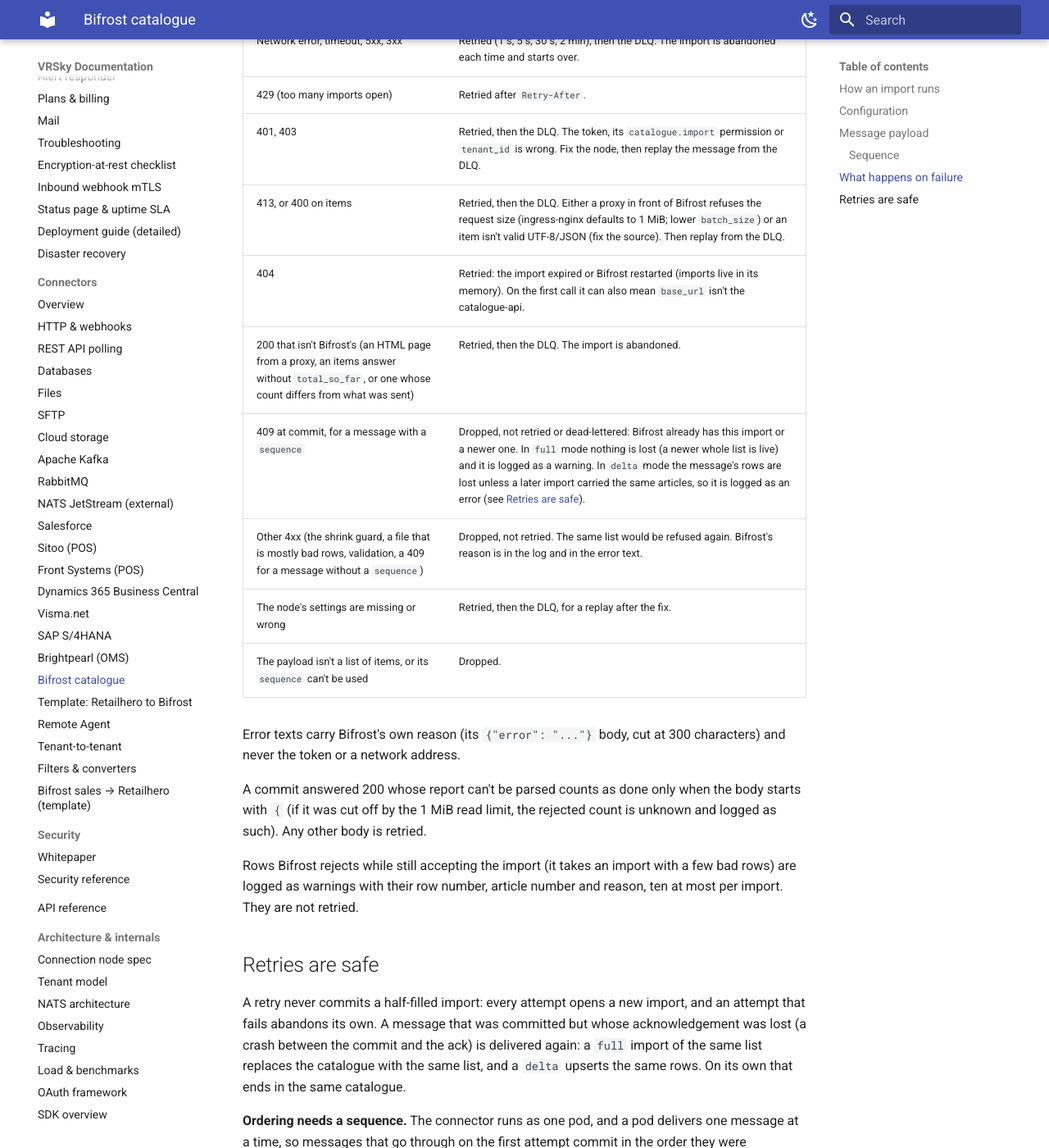
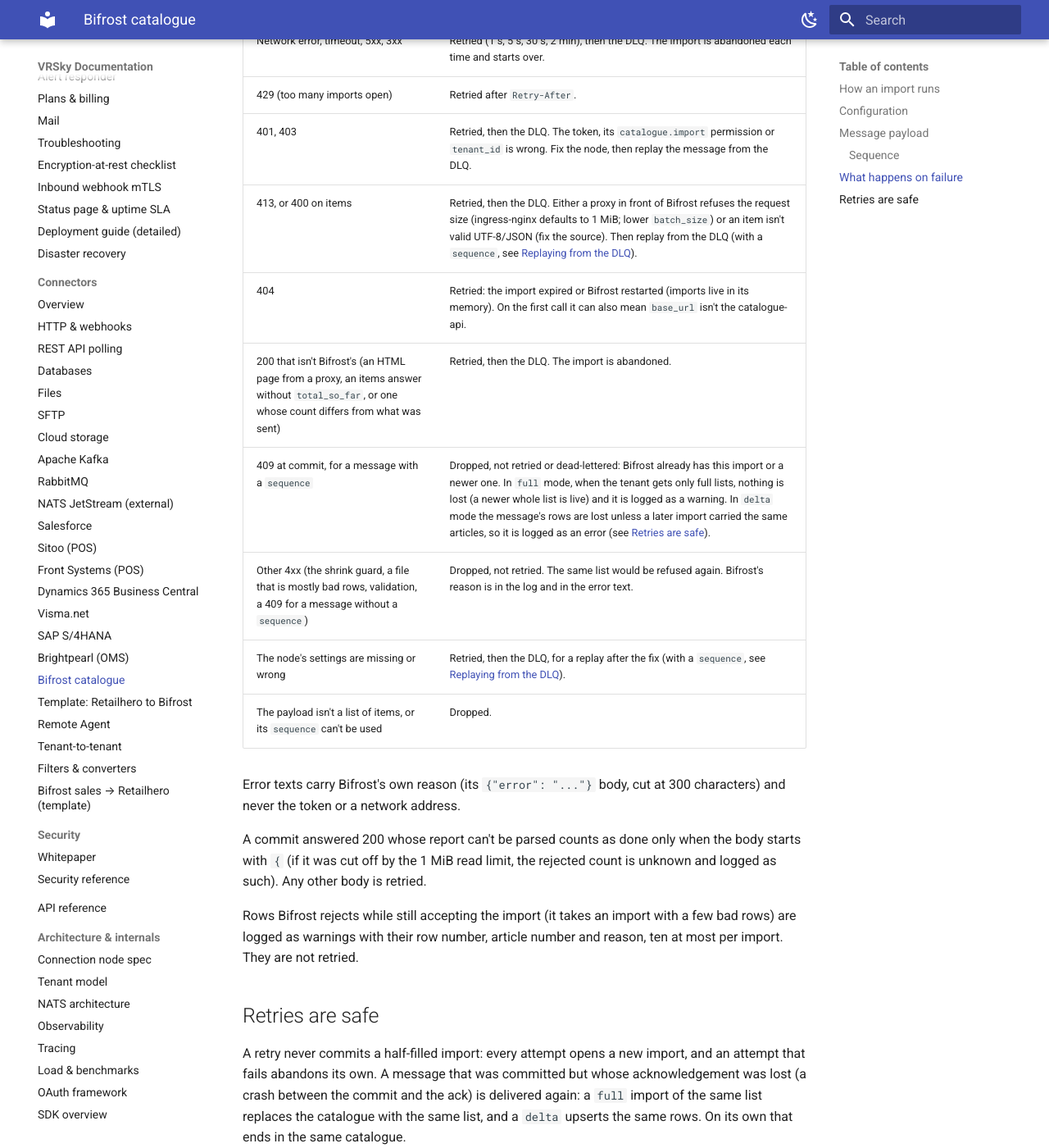
Before and after one commit to ValueRetail/vrsky, an MkDocs documentation site: the page built from docs/connectors/bifrost-catalogue.md, in a window 1280 px wide and 1400 px high, scrolled down 2784 px. Shown: the whole window at 82% size. Built offline with MkDocs 1.6.1 and Material for MkDocs 9.7.7, drawn with Linux system fonts in a browser that asks for light colours.

Commit message:
docs(bifrost-catalogue): replay caveat in the failure table, rewrap (#858)
Co-Authored-By: Claude Opus 5.5 <noreply@anthropic.com>

```diff
--- a/docs/connectors/bifrost-catalogue.md
+++ b/docs/connectors/bifrost-catalogue.md
@@ -126,12 +126,12 @@ isn't a timestamp) is refused without contacting Bifrost, like a bad payload.
 | Network error, timeout, 5xx, 3xx | Retried (1 s, 5 s, 30 s, 2 min), then the DLQ. The import is abandoned each time and starts over. |
 | 429 (too many imports open) | Retried after `Retry-After`. |
 | 401, 403 | Retried, then the DLQ. The token, its `catalogue.import` permission or `tenant_id` is wrong. Fix the node, then replay the message from the DLQ. |
-| 413, or 400 on items | Retried, then the DLQ. Either a proxy in front of Bifrost refuses the request size (ingress-nginx defaults to 1 MiB; lower `batch_size`) or an item isn't valid UTF-8/JSON (fix the source). Then replay from the DLQ. |
+| 413, or 400 on items | Retried, then the DLQ. Either a proxy in front of Bifrost refuses the request size (ingress-nginx defaults to 1 MiB; lower `batch_size`) or an item isn't valid UTF-8/JSON (fix the source). Then replay from the DLQ (with a `sequence`, see [Replaying from the DLQ](#retries-are-safe)). |
 | 404 | Retried: the import expired or Bifrost restarted (imports live in its memory). On the first call it can also mean `base_url` isn't the catalogue-api. |
 | 200 that isn't Bifrost's (an HTML page from a proxy, an items answer without `total_so_far`, or one whose count differs from what was sent) | Retried, then the DLQ. The import is abandoned. |
-| 409 at commit, for a message with a `sequence` | Dropped, not retried or dead-lettered: Bifrost already has this import or a newer one. In `full` mode nothing is lost (a newer whole list is live) and it is logged as a warning. In `delta` mode the message's rows are lost unless a later import carried the same articles, so it is logged as an error (see [Retries are safe](#retries-are-safe)). |
+| 409 at commit, for a message with a `sequence` | Dropped, not retried or dead-lettered: Bifrost already has this import or a newer one. In `full` mode, when the tenant gets only full lists, nothing is lost (a newer whole list is live) and it is logged as a warning. In `delta` mode the message's rows are lost unless a later import carried the same articles, so it is logged as an error (see [Retries are safe](#retries-are-safe)). |
 | Other 4xx (the shrink guard, a file that is mostly bad rows, validation, a 409 for a message without a `sequence`) | Dropped, not retried. The same list would be refused again. Bifrost's reason is in the log and in the error text. |
-| The node's settings are missing or wrong | Retried, then the DLQ, for a replay after the fix. |
+| The node's settings are missing or wrong | Retried, then the DLQ, for a replay after the fix (with a `sequence`, see [Replaying from the DLQ](#retries-are-safe)). |
 | The payload isn't a list of items, or its `sequence` can't be used | Dropped. |
 
 Error texts carry Bifrost's own reason (its `{"error": "..."}` body, cut at 300
```
Also changed, not shown: docs/connectors/retailhero-to-bifrost.md (+2 -2 lines).
